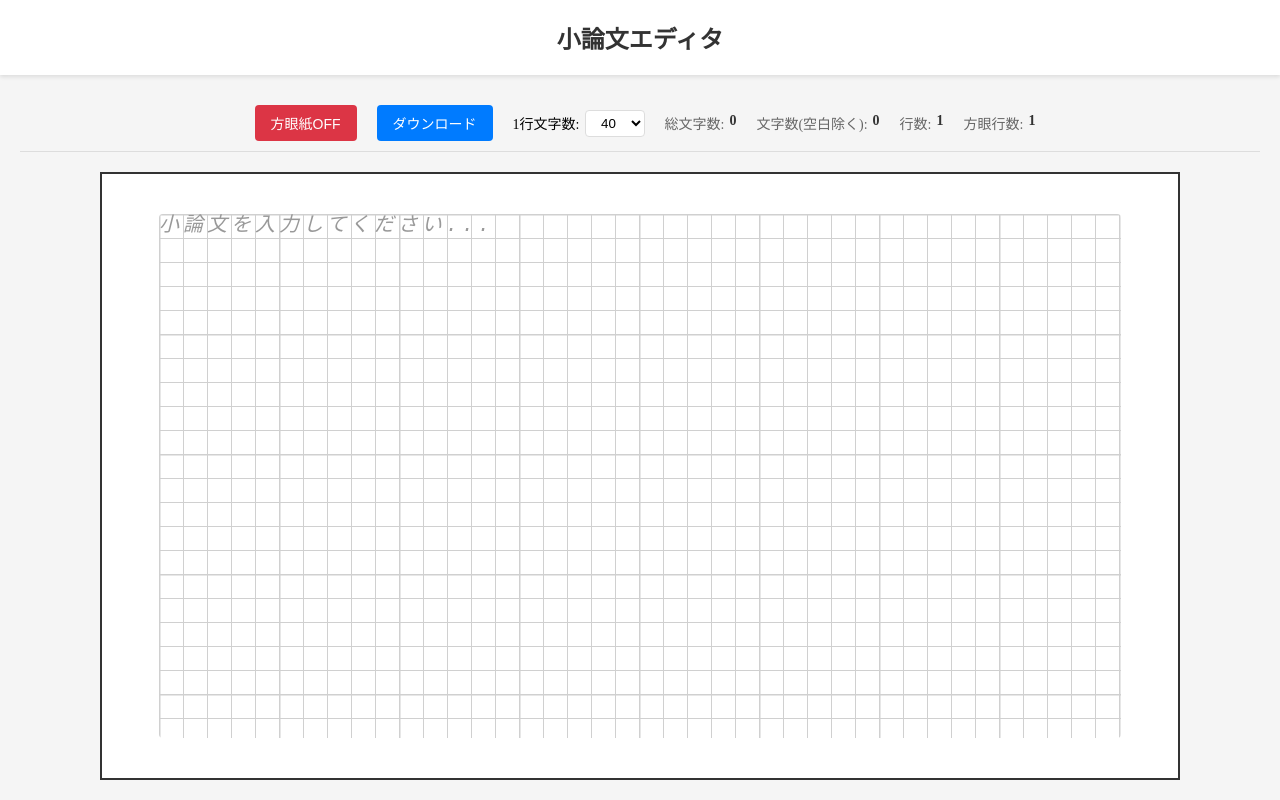
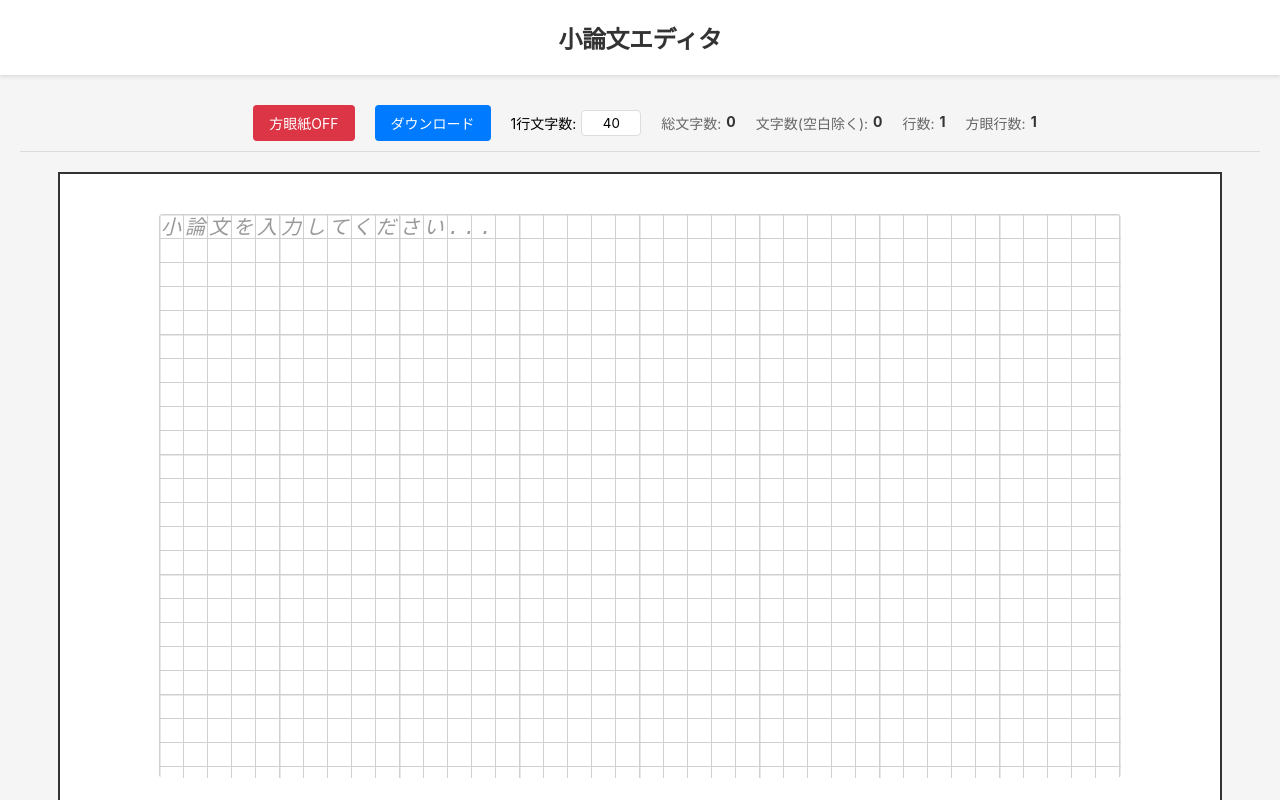
Before and after one commit to 118thmobius/grid-writer, a React (Create React App) app: page / in a window 1280 px wide. Built offline with nearby package versions, Linux system fonts and the light colour scheme.

Commit message:
add multi OS support

```diff
--- a/src/App.css
+++ b/src/App.css
@@ -2,6 +2,12 @@
   margin: 0;
   padding: 0;
   box-sizing: border-box;
+}
+
+*,
+*::before,
+*::after {
+  box-sizing: inherit;
 }
 
 html, body {
@@ -9,6 +15,12 @@ html, body {
   overflow: hidden;
   margin: 0;
   padding: 0;
+  -webkit-font-smoothing: antialiased;
+  -moz-osx-font-smoothing: grayscale;
+  text-rendering: optimizeLegibility;
+  -webkit-text-size-adjust: 100%;
+  -ms-text-size-adjust: 100%;
+  font-family: -apple-system, BlinkMacSystemFont, 'Segoe UI', 'Hiragino Sans', 'Yu Gothic', 'Meiryo', 'Helvetica Neue', Arial, sans-serif;
 }
 
 #root {
@@ -34,6 +46,8 @@ html, body {
   margin: 0;
   color: #333;
   font-size: 24px;
+  font-weight: 600;
+  letter-spacing: -0.02em;
 }
 
 .app-main {
--- a/src/components/TextEditor.css
+++ b/src/components/TextEditor.css
@@ -4,6 +4,9 @@
   height: 100%;
   overflow: hidden;
   padding: 20px;
+  -webkit-font-smoothing: antialiased;
+  -moz-osx-font-smoothing: grayscale;
+  text-rendering: optimizeLegibility;
 }
 
 .editor-toolbar {
@@ -21,7 +24,7 @@
   padding: 20px;
   border: 1px solid #ddd;
   border-radius: 4px;
-  font-family: 'Hiragino Sans', 'Yu Gothic', 'Meiryo', sans-serif;
+  font-family: -apple-system, BlinkMacSystemFont, 'Segoe UI', 'Hiragino Sans', 'Yu Gothic', 'Meiryo', 'Helvetica Neue', Arial, sans-serif;
   font-size: 16px;
   line-height: 1.8;
   white-space: pre-wrap;
@@ -32,6 +35,11 @@
   overflow: auto;
   height: 100%;
   min-height: 0;
+  -webkit-font-smoothing: antialiased;
+  -moz-osx-font-smoothing: grayscale;
+  text-rendering: optimizeLegibility;
+  -webkit-text-size-adjust: 100%;
+  -ms-text-size-adjust: 100%;
 }
 
 .editor-content:not(.grid-mode) {
@@ -64,7 +72,7 @@
 }
 
 .editor-content.grid-mode {
-  font-family: 'Roboto Mono', 'Courier New', monospace;
+  font-family: 'SF Mono', 'Monaco', 'Inconsolata', 'Roboto Mono', 'Consolas', 'Courier New', monospace;
   font-size: 20px;
   line-height: 24px;
   background-image:
@@ -79,6 +87,8 @@
   border: none;
   background-color: transparent;
   letter-spacing: 4px;
+  padding-left: 2px;
+  padding-top: 1px;
   text-align: left;
   word-spacing: 0;
   text-align-last: left;
@@ -94,6 +104,11 @@
   resize: none;
   min-height: 0;
   height: 100%;
+  -webkit-font-smoothing: antialiased;
+  -moz-osx-font-smoothing: grayscale;
+  text-rendering: optimizeLegibility;
+  -webkit-text-size-adjust: 100%;
+  -ms-text-size-adjust: 100%;
 }
 
 .editor-content.grid-mode * {
@@ -113,6 +128,11 @@
   cursor: pointer;
   font-size: 14px;
   margin-left: 10px;
+  font-family: inherit;
+  -webkit-appearance: none;
+  -moz-appearance: none;
+  appearance: none;
+  transition: background-color 0.2s ease;
 }
 
 .grid-btn:hover {
@@ -181,6 +201,11 @@
   text-align: center;
   background: white;
   cursor: pointer;
+  font-family: inherit;
+  -webkit-appearance: none;
+  -moz-appearance: none;
+  appearance: none;
+  box-sizing: border-box;
 }
 
 .download-btn {
@@ -191,6 +216,11 @@
   border-radius: 4px;
   cursor: pointer;
   font-size: 14px;
+  font-family: inherit;
+  -webkit-appearance: none;
+  -moz-appearance: none;
+  appearance: none;
+  transition: background-color 0.2s ease;
 }
 
 .download-btn:hover {
@@ -204,7 +234,7 @@
 .line-char-counter {
   position: absolute;
   top: 0;
-  right: -35px;
+  right: -70px;
   background: rgba(0, 0, 0, 0.7);
   color: white;
   padding: 2px 6px;
```
